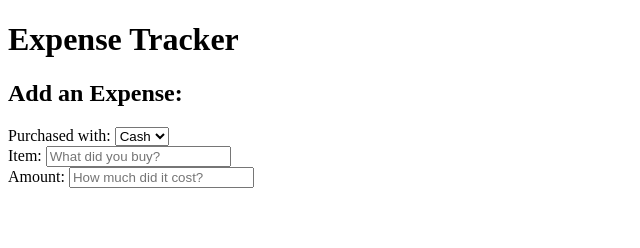
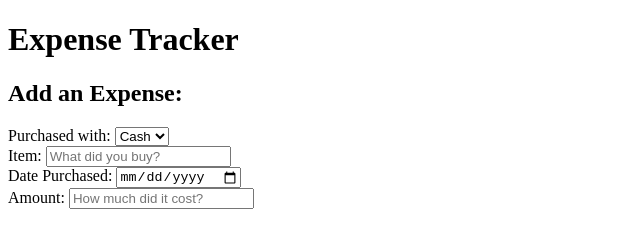
Before and after one commit to jaydendyer10/capstone, a plain HTML site: page index.html in a window 1280 px wide. Shown: the whole page, without its empty margins (0-640 px from the left). Drawn offline with Linux system fonts and the light colour scheme.

Commit message:
added date input and style sheet

```diff
--- a/index.html
+++ b/index.html
@@ -3,6 +3,7 @@
   <head>
     <meta charset="UTF-8" />
     <meta name="viewport" content="width=device-width, initial-scale=1.0" />
+    <link rel="stylesheet" href="styles/main.css" />
     <title>Expense Tracker</title>
   </head>
   <body>
@@ -30,6 +31,10 @@
           </div>
 
           <div>
+            <span>Date Purchased:</span> <input type="date" name="date" />
+          </div>
+
+          <div>
             <span>Amount:</span>
             <input
               type="number"
```
Also changed, not shown: styles/main.css (added).
